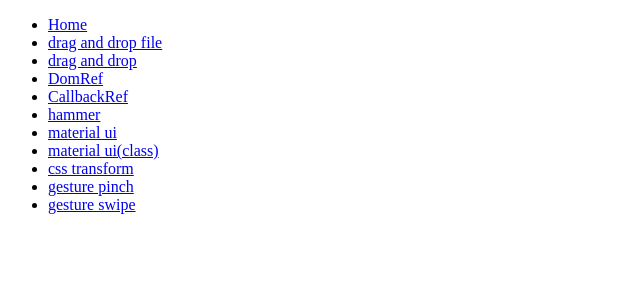
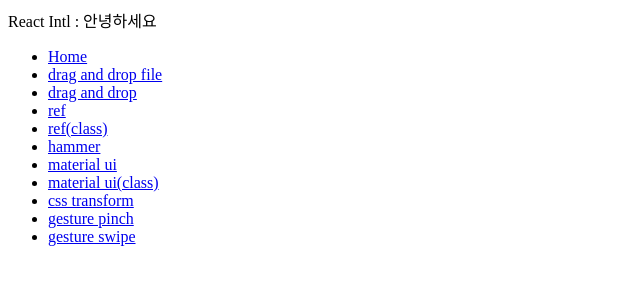
Before and after one commit to nacamp/js-react-toy, a React (Create React App) app: page / in a window 1280 px wide. Shown: the top 300 px of the page, without its empty margins (0-640 px from the left). Built offline with nearby package versions, Linux system fonts and the light colour scheme.

Commit message:
use Internationalization

```diff
--- a/src/Home.js
+++ b/src/Home.js
@@ -1,9 +1,13 @@
 import React from 'react';
-import { Link } from 'react-router-dom';
+import {FormattedMessage} from 'react-intl';
+import {Link} from 'react-router-dom';
 
 export default function Home() {
   return (
       <div>
+        <div>
+          React Intl : <FormattedMessage id="Where.Hello"/>
+        </div>
         <ul>
           <li>
             <Link to="/">Home</Link>
@@ -15,10 +19,10 @@
             <Link to="/dnd">drag and drop</Link>
           </li>
         <li>
-          <Link to="/domref">DomRef</Link>
+          <Link to="/ref">ref</Link>
         </li>
         <li>
-          <Link to="/callbackref">CallbackRef</Link>
+          <Link to="/ref-class">ref(class)</Link>
         </li>
         <li>
           <Link to="/hammer">hammer</Link>
--- a/src/index.js
+++ b/src/index.js
@@ -1,9 +1,12 @@
 import React from 'react';
 import ReactDOM from 'react-dom';
-import { BrowserRouter } from 'react-router-dom';
-import { createStore } from 'redux';
-import { Provider } from 'react-redux';
-import { composeWithDevTools } from 'redux-devtools-extension';
+import {BrowserRouter} from 'react-router-dom';
+import {createStore} from 'redux';
+import {Provider} from 'react-redux';
+import {composeWithDevTools} from 'redux-devtools-extension';
+import {IntlProvider} from 'react-intl';
+// eslint-disable-next-line import/extensions
+import ko from './locale/ko.js';
 import App from './App';
 import reportWebVitals from './reportWebVitals';
 import rootReducer from './modules';
@@ -11,11 +14,13 @@
 const store = createStore(rootReducer, composeWithDevTools());
 console.log('store:', store.getState());
 ReactDOM.render(
-  <Provider store={store}>
-    <BrowserRouter>
-      <App />
-    </BrowserRouter>
-  </Provider>,
+    <Provider store={store}>
+      <IntlProvider locale="ko" messages={ko}>
+        <BrowserRouter>
+          <App/>
+        </BrowserRouter>
+      </IntlProvider>
+    </Provider>,
   document.getElementById('root'),
 );
 
--- /dev/null
+++ b/src/locale/ko.js
@@ -0,0 +1,4 @@
+export default {
+  // Common
+  'Where.Hello': '안녕하세요',
+};
```
Also changed, not shown: package.json (+13 -2 lines). Lines whose indentation alone changed are shown as unchanged.
